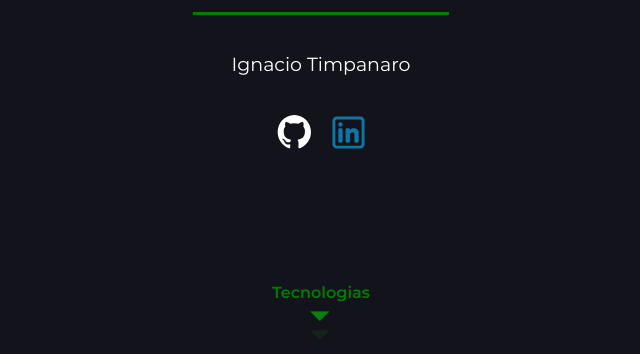
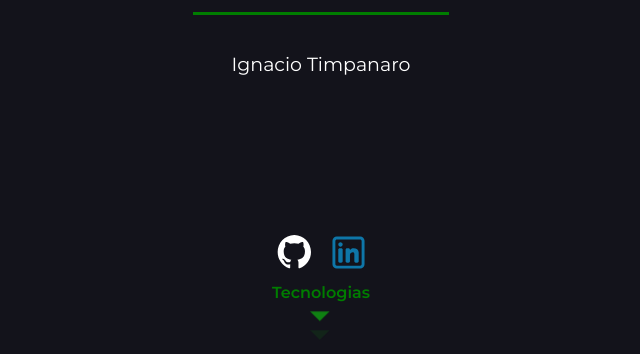
Before and after one commit to Itimpanaro/MiPortfolio, a plain HTML site: page index.html in a window 1280 px wide. Shown: the part 446-800 px from the top of the page, without its empty margins (319-959 px from the left). Drawn offline with Linux system fonts and the light colour scheme.

Commit message:
first commit

```diff
--- a/estilos/estilos.scss
+++ b/estilos/estilos.scss
@@ -87,7 +87,7 @@ body{
             &-contacto{
                 width: 100%;
                 position: absolute;
-                bottom: 25vh;
+                bottom: 10vh;
                 display: flex;
                 flex-direction: row;
                 justify-content: center;
```
Also changed, not shown: estilos/estilos.css.
